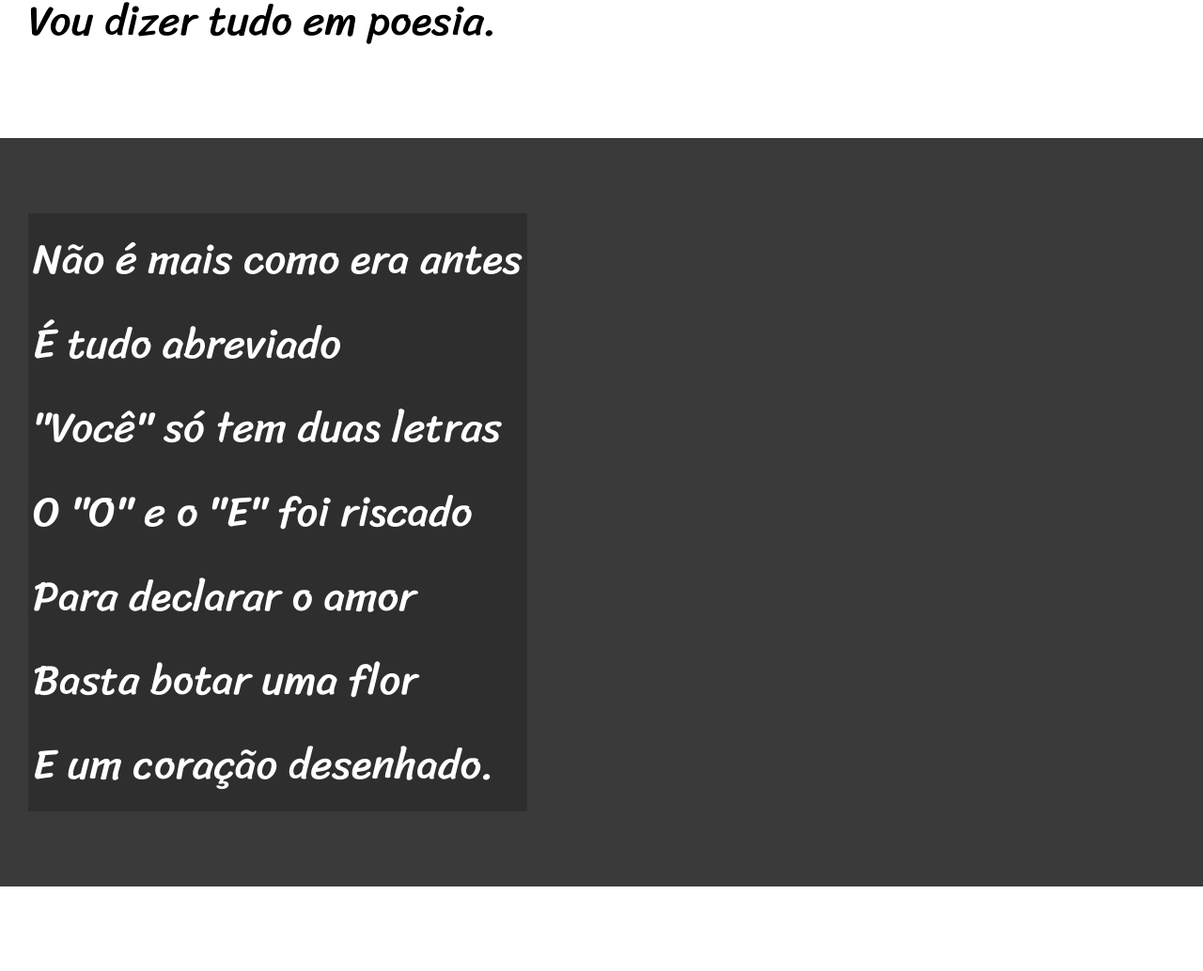
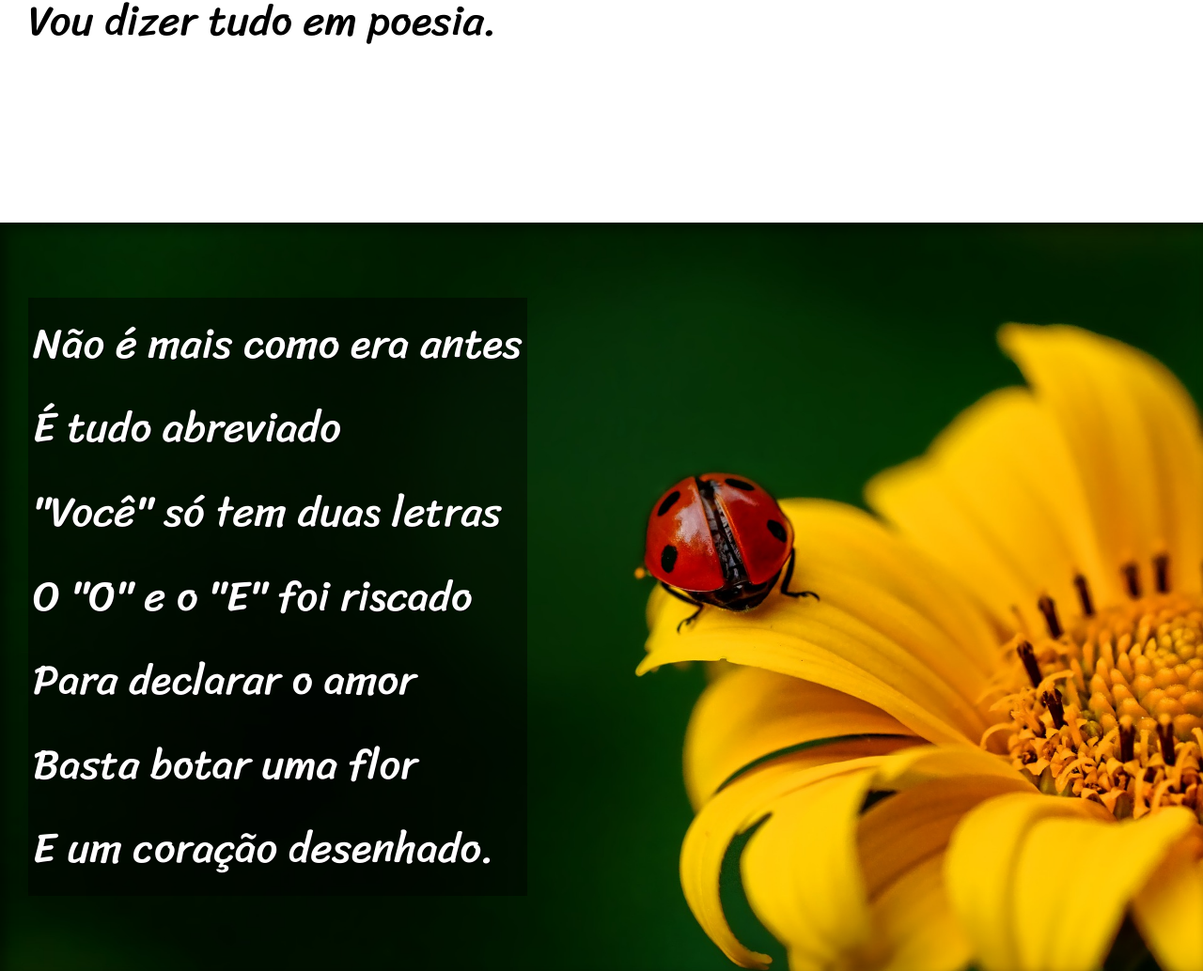
Before and after one commit to geraldoctjunior/html-css, a plain HTML site: page desafios/desafio12/index.html in a window 1280 px wide. Shown: the part 900-1934 px from the top of the page at 94% size. Drawn offline with Linux system fonts and the light colour scheme.

Commit message:
projeto cordel finalizado

```diff
--- a/desafios/desafio12/index.html
+++ b/desafios/desafio12/index.html
@@ -26,7 +26,7 @@
         </p>
     </section>
 
-    <section class="imagem">
+    <section class="imagem" id="img01">
         <p>
             Não é mais como era antes <br>
             É tudo abreviado <br>
@@ -60,7 +60,7 @@
         </p>
     </section>
 
-    <section class="imagem">
+    <section class="imagem" id="img02">
         <p>
             Tenho saudade das cartas <br>
             Escritas com a própria mão <br>
--- a/desafios/desafio12/style.css
+++ b/desafios/desafio12/style.css
@@ -64,12 +64,30 @@ section.normal {
 section.imagem {
     background-color: rgb(58, 58, 58);
     color: white;
+    box-shadow: inset 6px 6px 13px 0px rgba(0, 0, 0, 0.473);
+    background-size: cover;
+    background-attachment: fixed;
 }
 
 section.imagem > p {
     display: inline-block;
     padding: 5px;
-    background-color: rgba(0, 0, 0, 0.199);
+    background-color: rgba(0, 0, 0, 0.459);
+    text-shadow: 1px 1px 0px black;
+}
+
+section > p {
+    padding-bottom: 2em;
+}
+
+section#img01 {
+    background-image: url(imagens/background001.jpg);
+    background-position: right center;
+
+}
+
+section#img02 {
+    background-image: url(imagens/background002.jpg);
 }
 
 footer {
```
